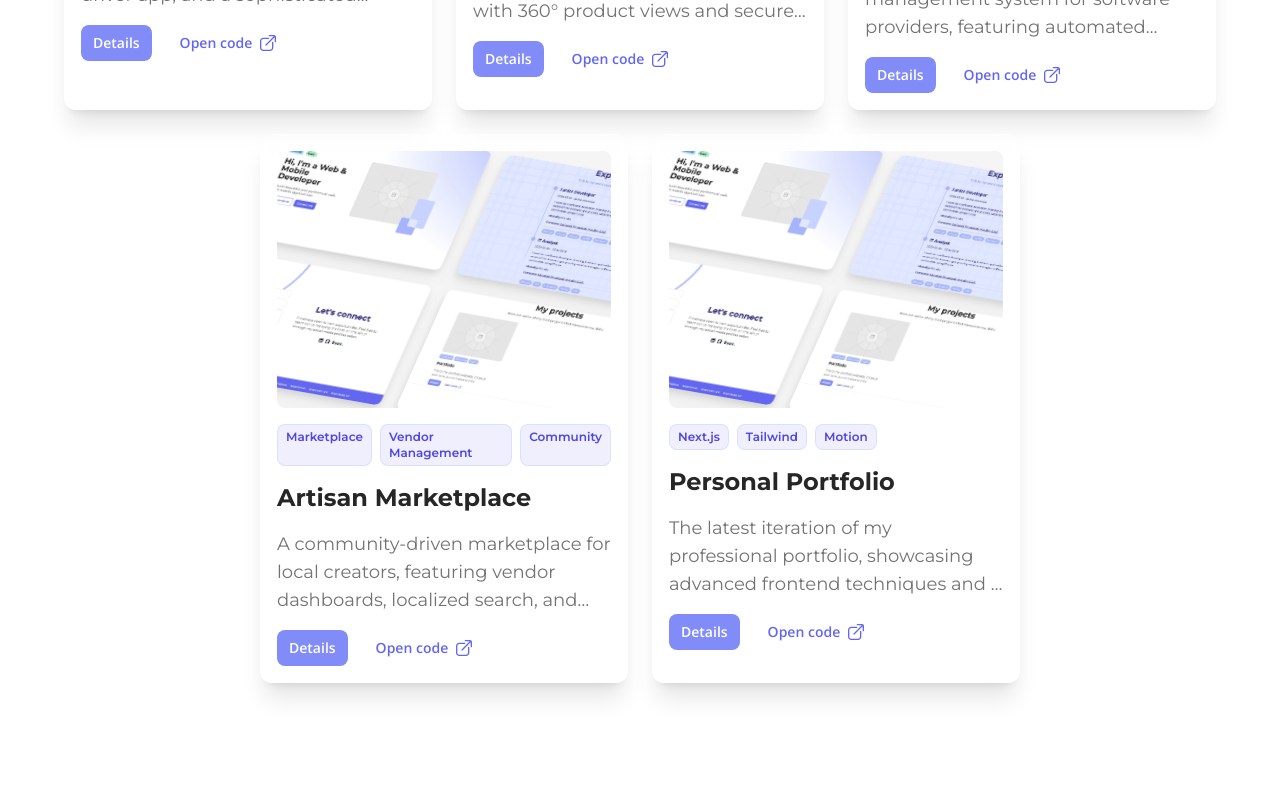
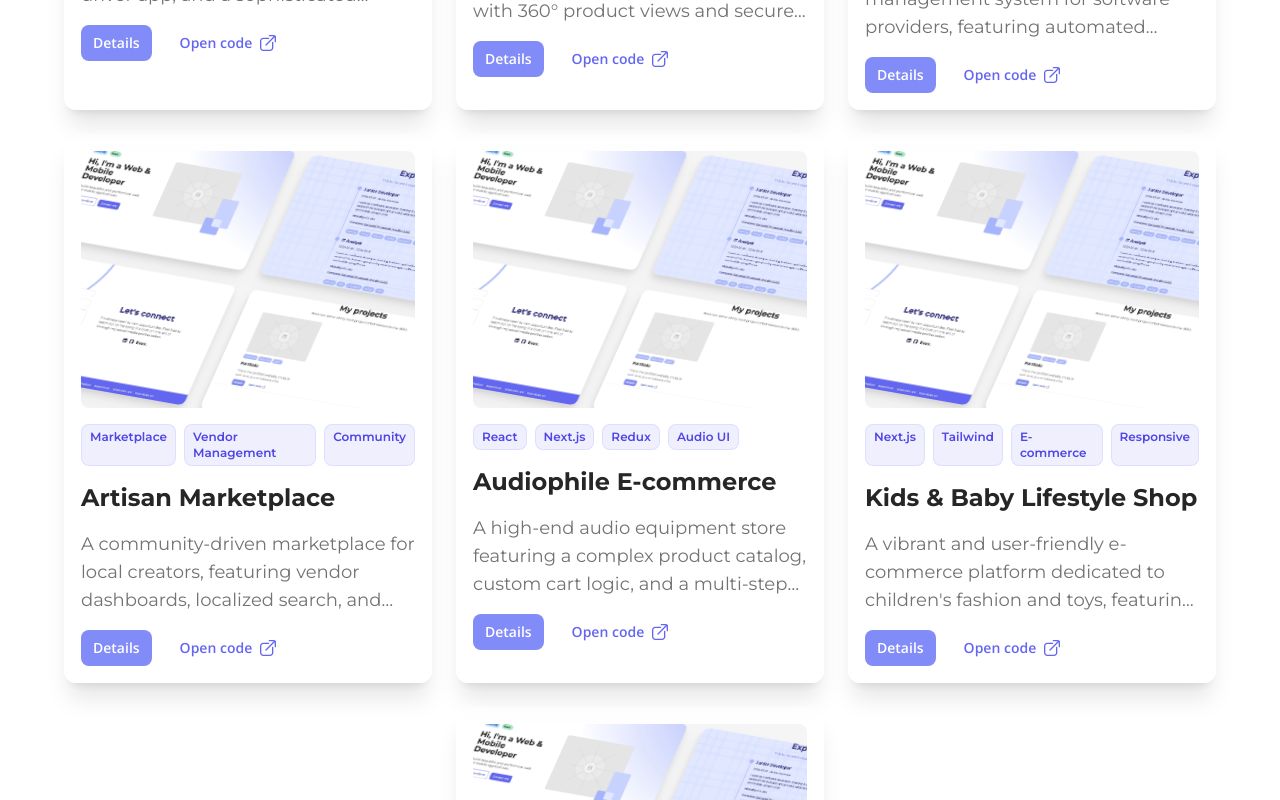
Before and after one commit to youcefbedrani/MyHands, a Next.js app: page / in a window 1280 px wide. Shown: the part 3340-4140 px from the top of the page. Built offline with nearby package versions, Linux system fonts and the light colour scheme.

Commit message:
feat: add Audiophile and Kids e-commerce projects to showcase

```diff
--- a/src/constants/index.ts
+++ b/src/constants/index.ts
@@ -128,6 +128,24 @@ const PROJECTS = [
     image: "/portfolio.png",
     url: "#",
     blogUrl: "/blog/artisan-marketplace",
+  },
+  {
+    title: "Audiophile E-commerce",
+    description:
+      "A high-end audio equipment store featuring a complex product catalog, custom cart logic, and a multi-step checkout process with a sleek, dark-themed UI.",
+    tags: ["React", "Next.js", "Redux", "Audio UI"],
+    image: "/portfolio.png",
+    url: "https://github.com/youcefbedrani/Audiophile-e-commerce",
+    blogUrl: "/blog/audiophile",
+  },
+  {
+    title: "Kids & Baby Lifestyle Shop",
+    description:
+      "A vibrant and user-friendly e-commerce platform dedicated to children's fashion and toys, featuring category filtering, wishlist, and secure checkout.",
+    tags: ["Next.js", "Tailwind", "E-commerce", "Responsive"],
+    image: "/portfolio.png",
+    url: "https://github.com/youcefbedrani/Kids-E-commerce",
+    blogUrl: "/blog/kids-shop",
   },
   {
     title: "Personal Portfolio",
```
